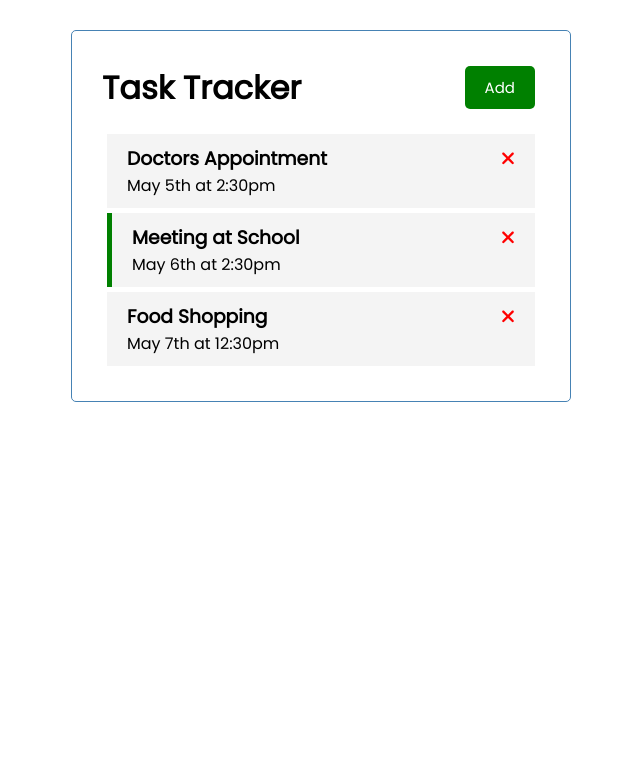
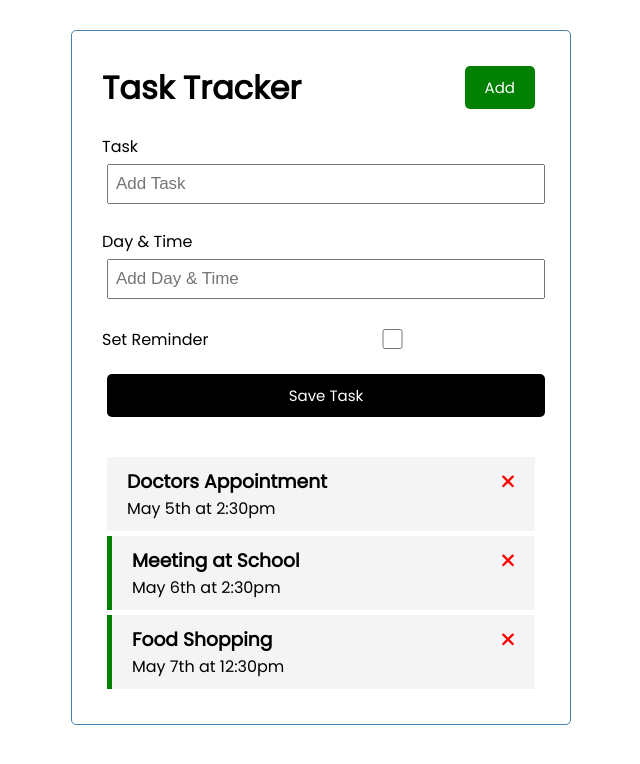
Before and after one commit to yaminbyahiya/Task-Tracker-using-Angular.JS, an Angular app in the folder task-tracker/: page / in a window 1280 px wide. Shown: the top 764 px of the page, without its empty margins (319-959 px from the left). Built offline with nearby package versions, Linux system fonts and the light colour scheme; data requests are answered from the project's data file.

Commit message:
Add Task Component

```diff
--- a/task-tracker/db.json
+++ b/task-tracker/db.json
@@ -16,7 +16,7 @@
       "id": 3,
       "text": "Food Shopping",
       "day": "May 7th at 12:30pm",
-      "reminder": false
+      "reminder": true
     }
   ]
 }
--- a/task-tracker/src/app/app.module.ts
+++ b/task-tracker/src/app/app.module.ts
@@ -7,6 +7,7 @@
 import { TasksComponent } from './components/tasks/tasks.component';
 import { TaskItemComponent } from './components/task-item/task-item.component';
 import { FontAwesomeModule } from '@fortawesome/angular-fontawesome';
+import { AddTaskComponent } from './components/add-task/add-task.component';
 
 @NgModule({
   declarations: [
@@ -14,7 +15,8 @@
     HeaderComponent,
     ButtonComponent,
     TasksComponent,
-    TaskItemComponent
+    TaskItemComponent,
+    AddTaskComponent
   ],
   imports: [
     BrowserModule,
--- /dev/null
+++ b/task-tracker/src/app/components/add-task/add-task.component.css
@@ -0,0 +1,3 @@
+.add-form{
+    margin-bottom: 40px;
+}
--- /dev/null
+++ b/task-tracker/src/app/components/add-task/add-task.component.html
@@ -0,0 +1,15 @@
+<form action="" class="add-form">
+    <div class="form-control">
+        <label for="text">Task</label>
+        <input type="text" name="text" id="text" placeholder="Add Task">
+    </div>
+    <div class="form-control">
+        <label for="day">Day & Time</label>
+        <input type="text" name="day" id="day" placeholder="Add Day & Time">
+    </div>
+    <div class="form-control form-control-check">
+        <label for="reminder">Set Reminder</label>
+        <input type="checkbox" name="reminder" id="reminder">
+    </div>
+    <input type="submit" value="Save Task" class="btn btn-block">
+</form>
--- a/task-tracker/src/app/components/tasks/tasks.component.html
+++ b/task-tracker/src/app/components/tasks/tasks.component.html
@@ -1 +1,2 @@
+<app-add-task></app-add-task>
 <app-task-item *ngFor="let task of tasks" [task]="task" (onDeleteTask)="deleteTask(task)" (onToggleTask)="toggleTask(task)"></app-task-item>
```
Also changed, not shown: task-tracker/src/app/components/add-task/add-task.component.ts (added, +10 -0 lines), 1 other file (tests, documents, lock files or other folders).
